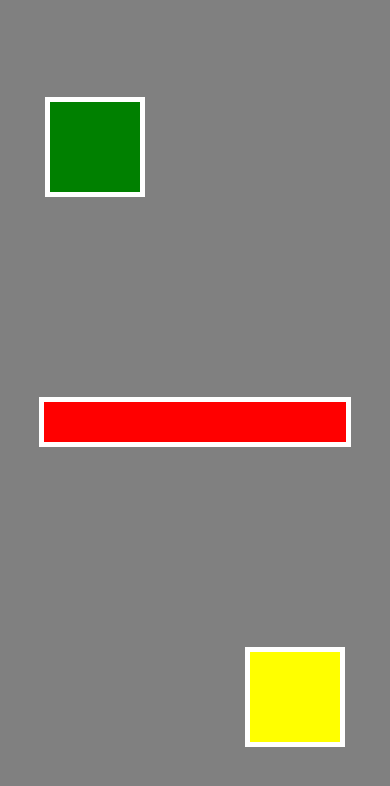
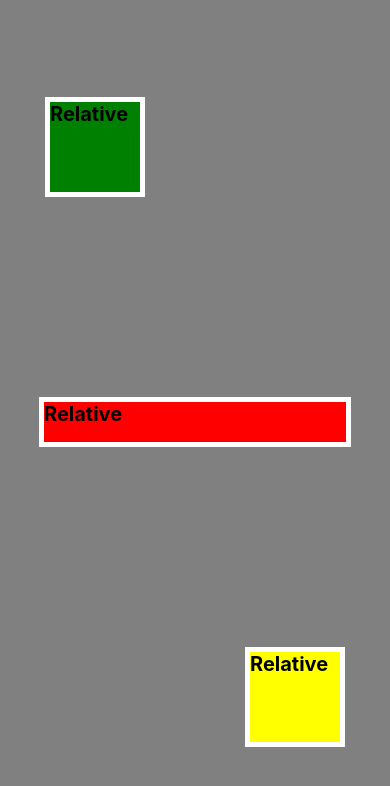
Before and after one commit to Friosn/counter-and-comps, a React Native app: screen / in a window 390 px wide. Shown: the top 786 px of the page. Built offline with nearby package versions, Linux system fonts and the light colour scheme.

Commit message:
Relative views tagged

```diff
--- a/src/screens/PositionScreen.tsx
+++ b/src/screens/PositionScreen.tsx
@@ -1,13 +1,18 @@
 import React from 'react';
-import {StyleSheet} from 'react-native';
-import {View} from 'react-native';
+import {StyleSheet, Text, View} from 'react-native';
 
 const PositionScreen = () => {
   return (
     <View style={styles.container}>
-      <View style={styles.greenContainer} />
-      <View style={styles.separator} />
-      <View style={styles.yellowContainer} />
+      <View style={styles.greenContainer}>
+        <Text style={styles.title}>Relative</Text>
+      </View>
+      <View style={styles.separator}>
+        <Text style={styles.title}>Relative</Text>
+      </View>
+      <View style={styles.yellowContainer}>
+        <Text style={styles.title}>Relative</Text>
+      </View>
     </View>
   );
 };
@@ -44,6 +49,10 @@ const styles = StyleSheet.create({
     borderWidth: 5,
     borderColor: 'white',
   },
-  title: {},
+  title: {
+    fontSize: 20,
+    fontWeight: 'bold',
+    color: 'black',
+  },
 });
 export default PositionScreen;
```
